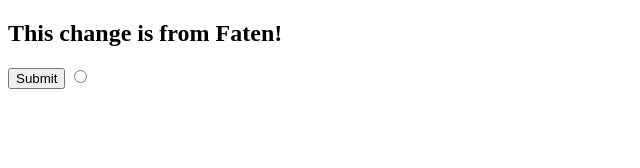
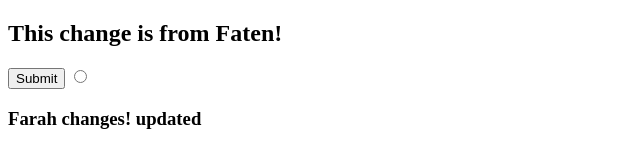
Before and after one commit to medaminefh/new_git_project, a plain HTML site: page index.html in a window 1280 px wide. Shown: the whole page, without its empty margins (0-640 px from the left). Drawn offline with Linux system fonts and the light colour scheme.

Commit message:
resolve the conflict

```diff
--- a/index.html
+++ b/index.html
@@ -9,5 +9,6 @@
     </h2>
     <button>Submit</button>
     <input type="radio" />
+    <h3>Farah changes! updated</h3>
   </body>
 </html>
```
